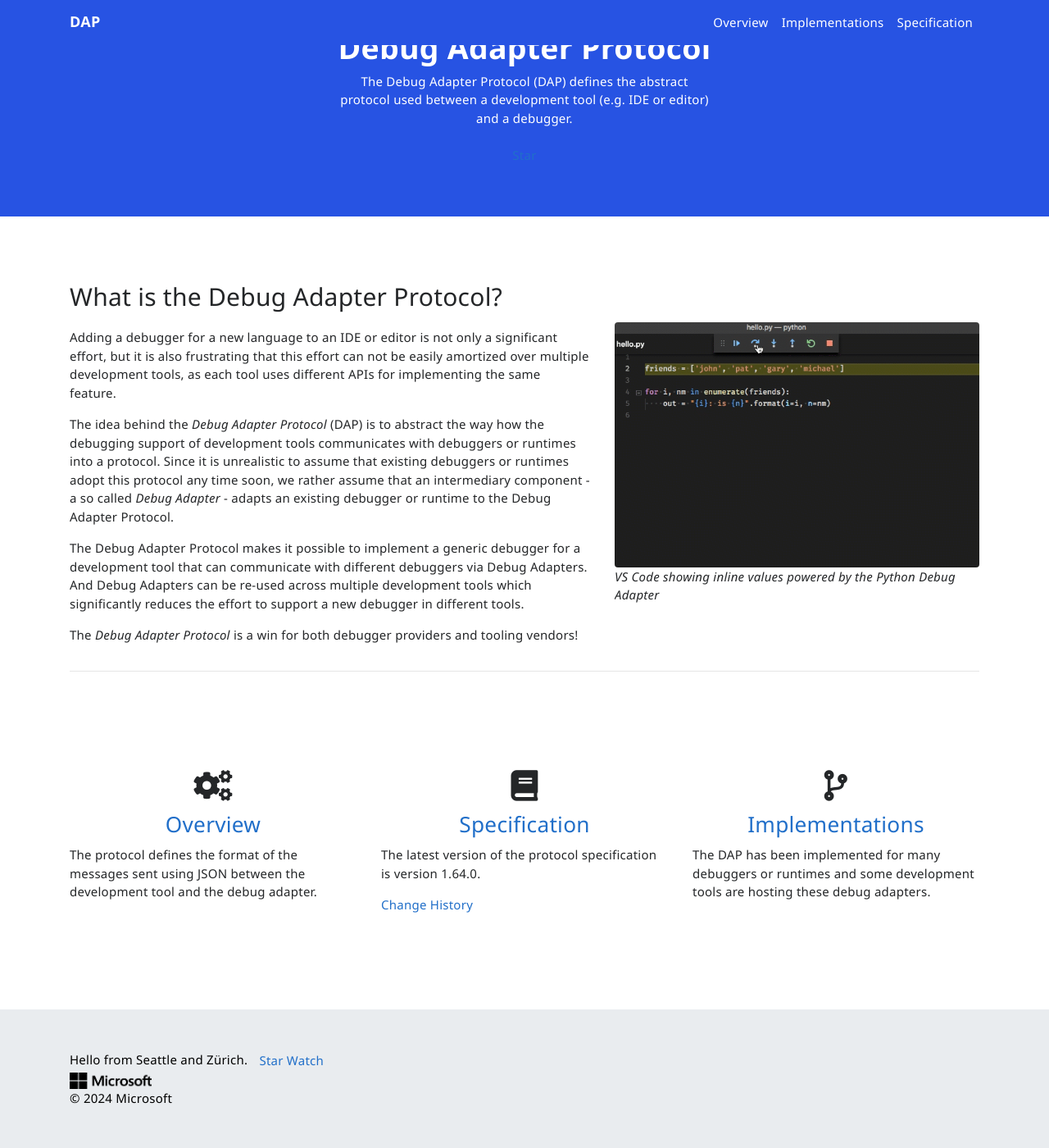
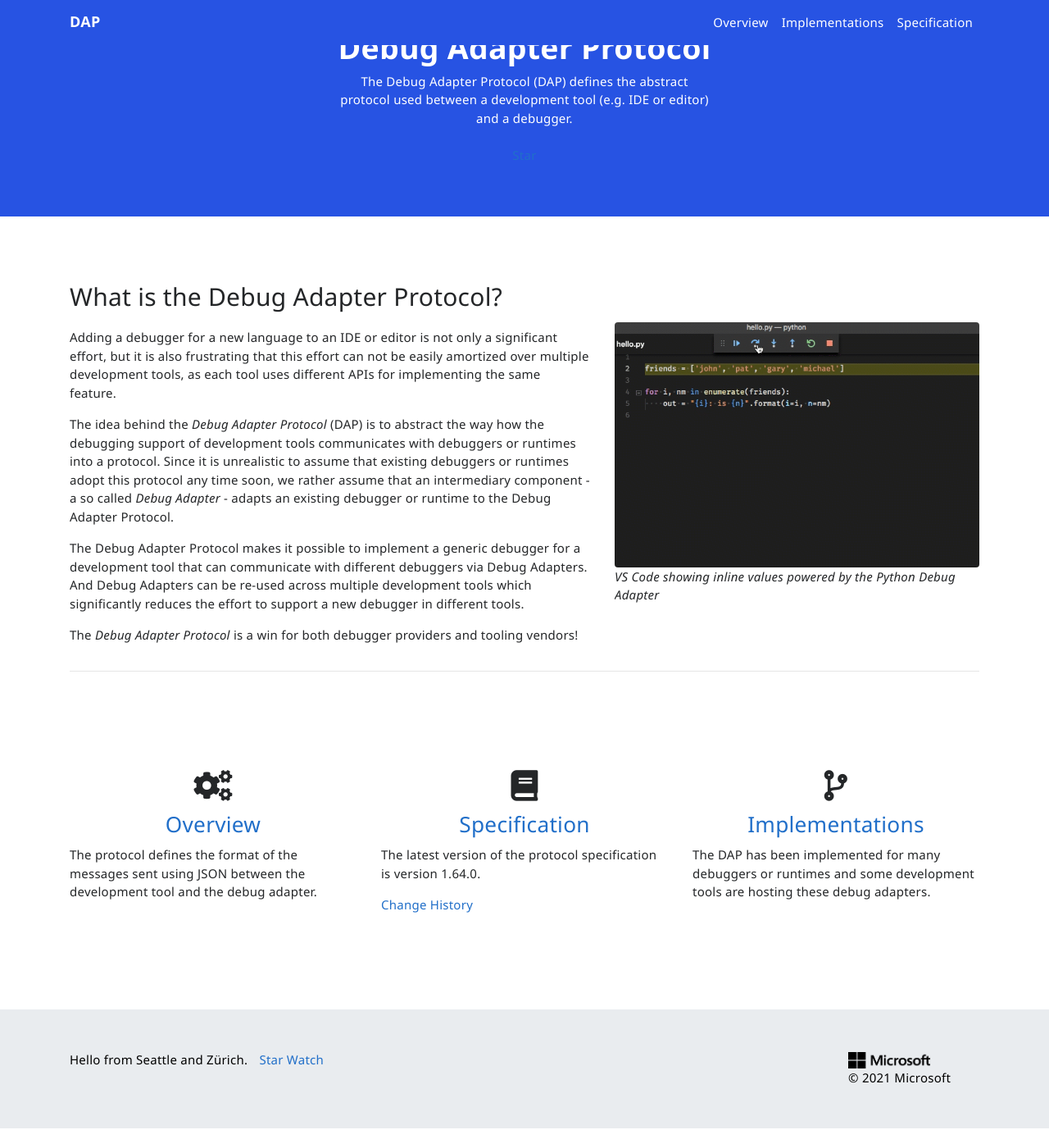
Before and after one commit to microsoft/debug-adapter-protocol, a Jekyll site: the page built from index.html, in a window 1280 px wide and 1400 px high, scrolled down 99 px. Shown: the whole window at 82% size. Built offline with Jekyll 4.4.1, drawn with Linux system fonts in a browser that asks for light colours; nearby versions of some CDN libraries; comment, search, counter and statistics services are not loaded; after the commit the page ends 1475 px from its top, so only the background shows below that.

Commit message:
Revert "fix: footer layout"

```diff
--- a/_includes/footer.html
+++ b/_includes/footer.html
@@ -14,15 +14,15 @@
                     <li>
                         <span class="message">Hello from Seattle and Zürich.</span>
                     </li>
-                    <li class="github-button-container">
+                    <li>
                         <a class="github-button" href="https://github.com/Microsoft/debug-adapter-protocol" data-icon="octicon-star" data-show-count="true" aria-label="Star Microsoft/debug-adapter-protocol on GitHub">Star</a>
                     </li>
-                    <li class="github-button-container">
+                    <li>
                         <a class="github-button" href="https://github.com/Microsoft/debug-adapter-protocol/subscription" aria-label="Watch Microsoft/debug-adapter-protocol on GitHub">Watch</a>
                     </li>
                 </ul>
             </div>
-            <div class="col-sm-4">
+            <div class="col-sm-2">
                 <ul class="links">
                     <li style="display: none;" >
                         <a id="footer-cookie-link" style="cursor: pointer; padding-right:20px" onclick="manageConsent()"
@@ -36,7 +36,7 @@
                                     <img src="{{site.baseurl}}/img/microsoft-logo-inverted.png" height="20" alt="Microsoft">
                                 </picture>
                             </a>
-                            <span>© 2024 Microsoft</span>
+                            <span>© 2021 Microsoft</span>
                         </div>
                     </li>
                 </ul>
--- a/css/main.scss
+++ b/css/main.scss
@@ -378,10 +378,6 @@
 		padding: 0;
 	}
 
-	.github-button-container {
-		vertical-align: middle;
-	}
-
 	.message {
 		display: inline-block;
 		padding-right: 10px;
@@ -399,7 +395,7 @@
 			padding-bottom: 10px;
 
 			@media (min-width: 576px) {
-				display: inline-flex;
+				display: inline-block;
 				padding: 0;
 			}
 		}
```
